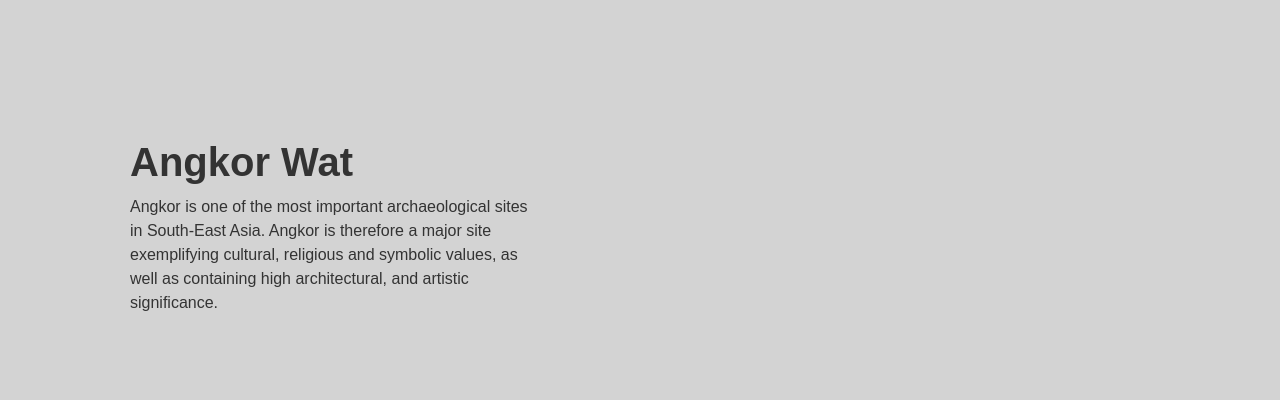
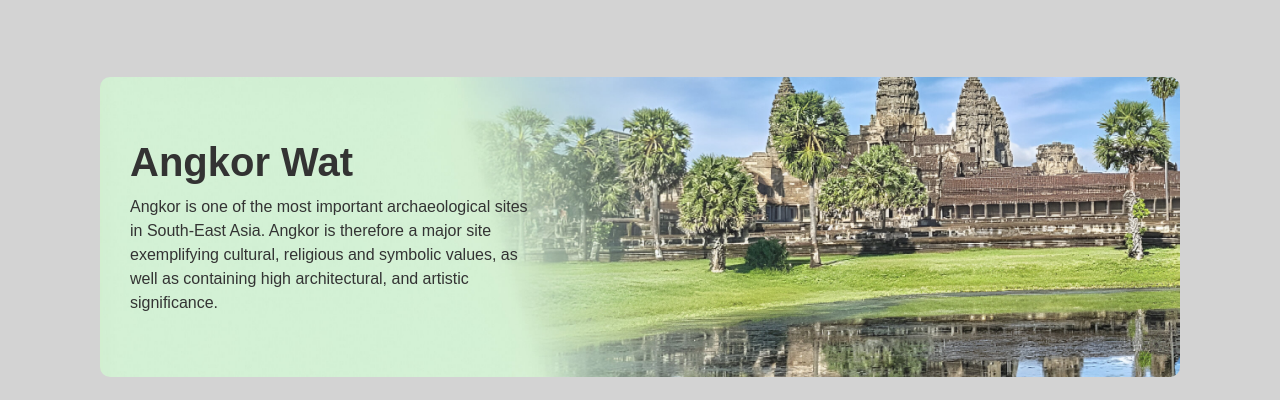
Before and after one commit to HennaLiving/Surke, a plain HTML site: page pp.html in a window 1280 px wide. Shown: the part 952-1352 px from the top of the page. Drawn offline with Linux system fonts and the light colour scheme; grey boxes are pictures that could not be loaded.

Commit message:
Update color.css

```diff
--- a/color.css
+++ b/color.css
@@ -259,7 +259,7 @@ nav ul li .contact-btn:focus {
 
 /* Specific styles for each destination */
 .angkor-wat {
-    background-image: url('Angkor-wat.jpg');
+    background-image: url('Angkorwat1.jpg');
     flex-direction: row-reverse; /* Text on left */
     padding: 30px;
 }
```
